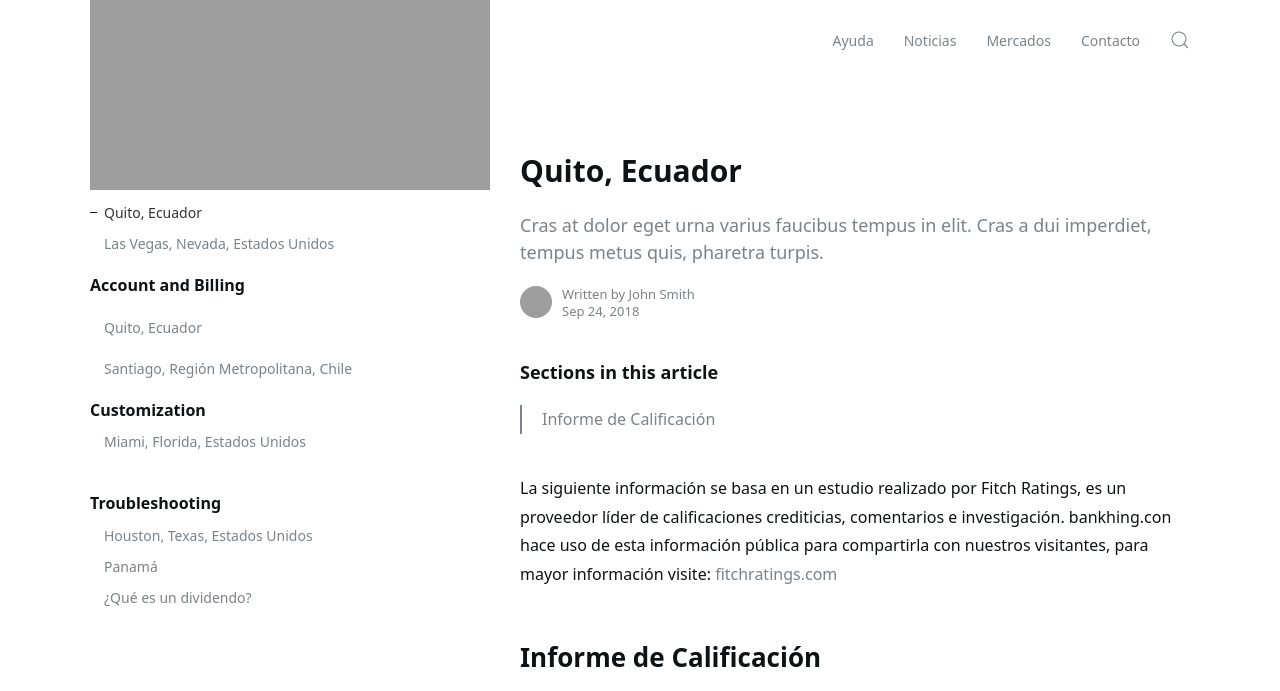
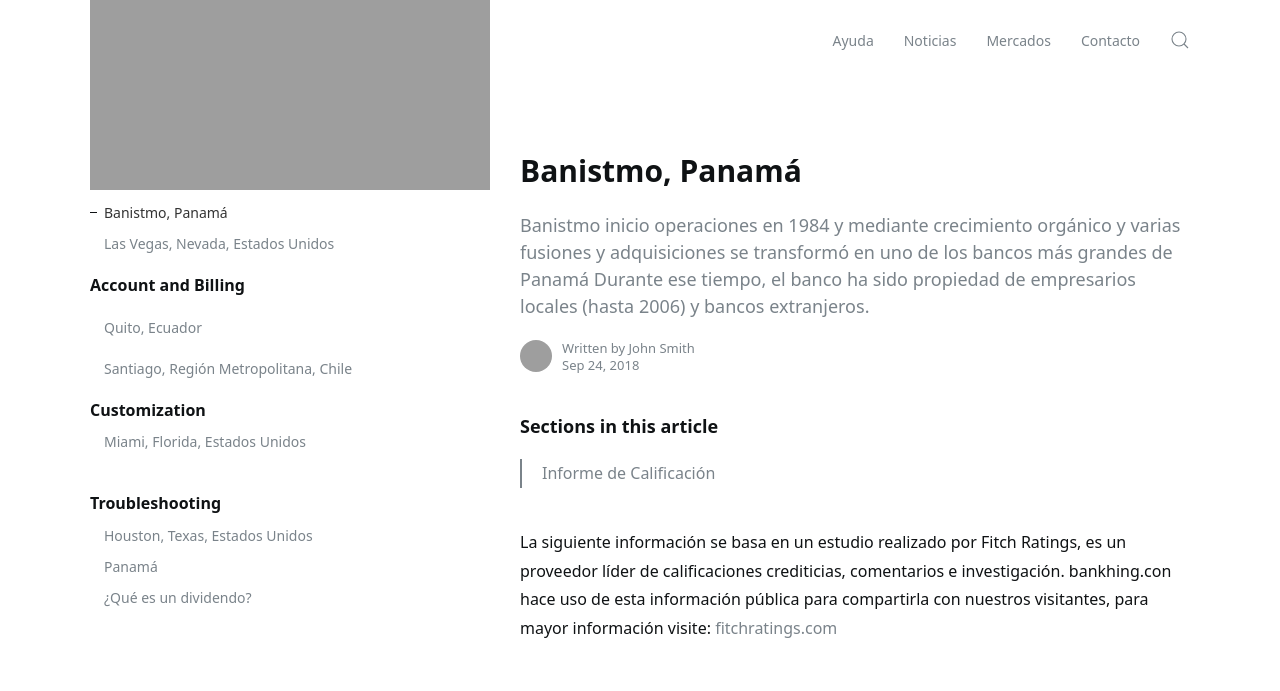
Before and after one commit to jelmii/jelmii.github.io, a Jekyll site: the page built from _docs/installation.md, in a window 1280 px wide and 900 px high, cut to the strip 0-691 px from the top of the window. Built offline with Jekyll 4.4.1, drawn with Linux system fonts in a browser that asks for light colours; grey boxes are pictures that could not be loaded.

Commit message:
Update installation.md

```diff
--- a/_docs/installation.md
+++ b/_docs/installation.md
@@ -1,7 +1,7 @@
 ---
 layout: doc
-title: Quito, Ecuador
-subtitle: Cras at dolor eget urna varius faucibus tempus in elit. Cras a dui imperdiet, tempus metus quis, pharetra turpis.
+title: Banistmo, Panamá
+subtitle: Banistmo inicio operaciones en 1984 y mediante crecimiento orgánico y varias fusiones y adquisiciones se transformó en uno de los bancos más grandes de Panamá Durante ese tiempo, el banco ha sido propiedad de empresarios locales (hasta 2006) y bancos extranjeros.
 author:
 tags: featured
 ---
```
